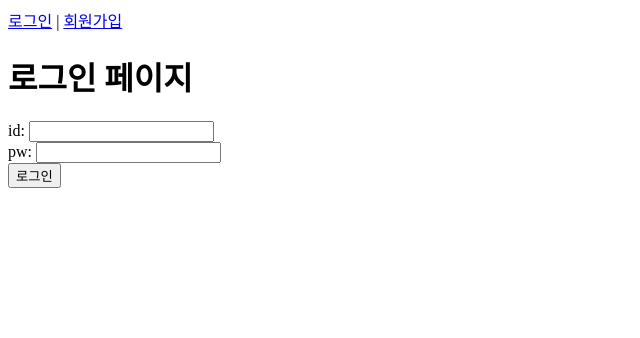
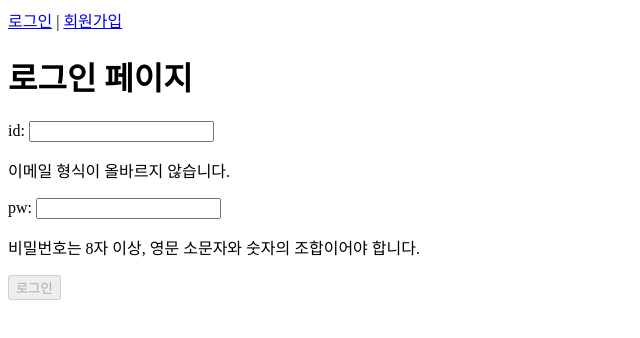
Before and after one commit to ryan-kim-dev/vue, a Vue app in the folder vue2/endgame/vue-til-client/: page /login in a window 1280 px wide. Shown: the top 338 px of the page, without its empty margins (0-640 px from the left). Built offline with nearby package versions, Linux system fonts and the light colour scheme; no server answers.

Commit message:
Feat: 로그인 입력폼 검증 로직 추가

```diff
--- a/vue2/endgame/vue-til-client/src/components/LoginForm.vue
+++ b/vue2/endgame/vue-til-client/src/components/LoginForm.vue
@@ -5,20 +5,28 @@
         id:
         <input type="text" id="username" v-model="userInfo.username" />
       </label>
+      <p v-show="!isUsernameValid">이메일 형식이 올바르지 않습니다.</p>
     </div>
     <div>
       <label for="password">
         pw:
         <input type="password" id="password" v-model="userInfo.password" />
       </label>
+      <p v-show="!isPasswordValid">
+        비밀번호는 8자 이상, 영문 소문자와 숫자의 조합이어야 합니다.
+      </p>
     </div>
-    <button type="submit">로그인</button>
+    <!-- v-bind:disabled 속성 단축평가로 조건식 적용 (이메일과 비밀번호 형식이 하나라도 일치하지 않으면 버튼 비활성화) -->
+    <button type="submit" :disabled="!isUsernameValid || !isPasswordValid">
+      로그인
+    </button>
     <p>{{ logMessage }}</p>
   </form>
 </template>
 
 <script>
-import { loginUser } from '../apis';
+import { loginUser } from '@/apis';
+import { validateEmail, validatePassword } from '@/utils';
 
 export default {
   name: 'LoginForm',
@@ -34,6 +42,18 @@ export default {
   },
 
   mounted() {},
+
+  computed: {
+    // 주의: vue 인스턴스 속성들이나 콜백에 화살표 함수를 사용하면 안된다!
+    // computed, methods 등의 속성 내에서 선언하는 함수는 절대로 화살표 함수를 사용하면 안된다.
+    // 참고: https://ddolcat.tistory.com/1670
+    isUsernameValid() {
+      return validateEmail(this.userInfo.username);
+    },
+    isPasswordValid() {
+      return validatePassword(this.userInfo.password);
+    },
+  },
 
   methods: {
     async handleLogin() {
--- a/vue2/endgame/vue-til-client/src/utils/index.js
+++ b/vue2/endgame/vue-til-client/src/utils/index.js
@@ -1,3 +1,4 @@
 import { axiosInstance } from './instance';
+import { validateEmail, validatePassword } from './validation';
 
-export { axiosInstance };
+export { axiosInstance, validateEmail, validatePassword };
--- /dev/null
+++ b/vue2/endgame/vue-til-client/src/utils/validation.js
@@ -0,0 +1,9 @@
+/** @ 은 영어 소문자만, @ 필수, . 필수, @ 앞뒤로는 영어 소문자와 - 만 허용 */
+export const validateEmail = (email) => {
+  return email.match(/[a-z0-9._%+-]+@[a-z0-9.-]+\.[a-z]{2,}$/);
+};
+
+/** 영어 소문자, 숫자 포함  8자 이상 */
+export const validatePassword = (password) => {
+  return password.match(/(?=.*\d)(?=.*[a-z]).{8,}/);
+};
```
